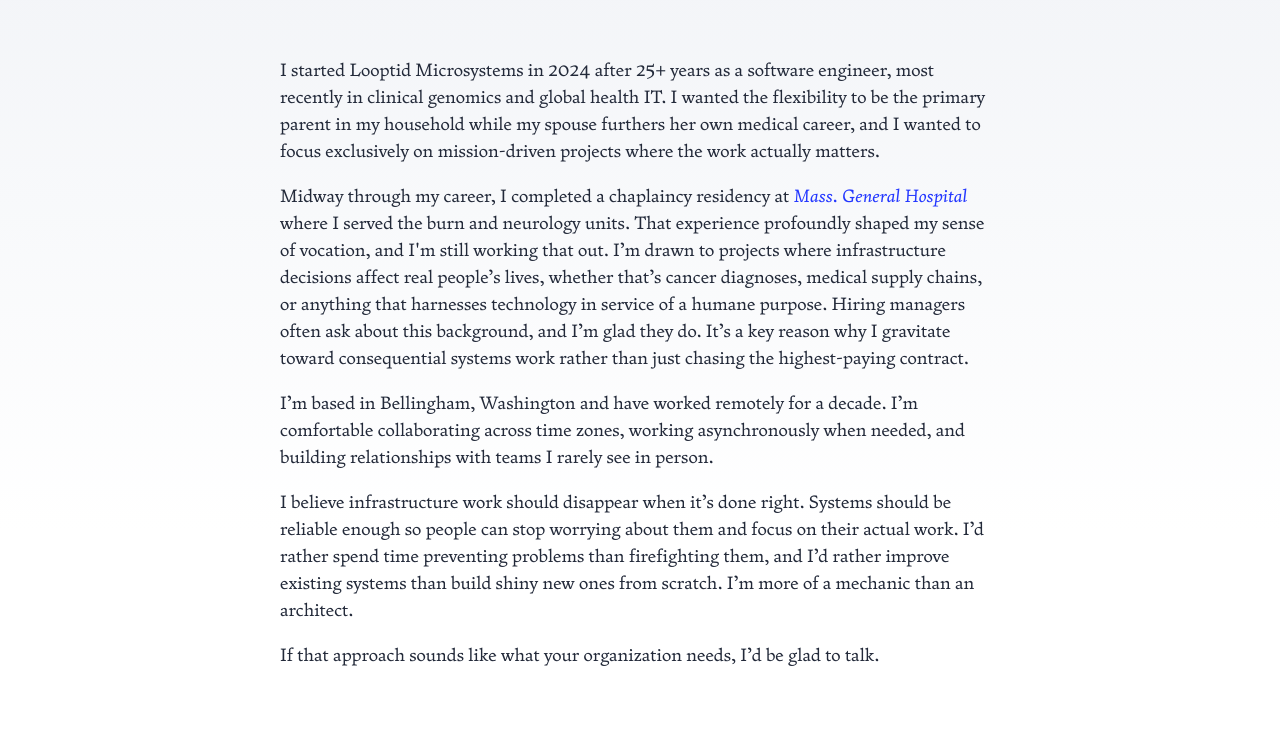
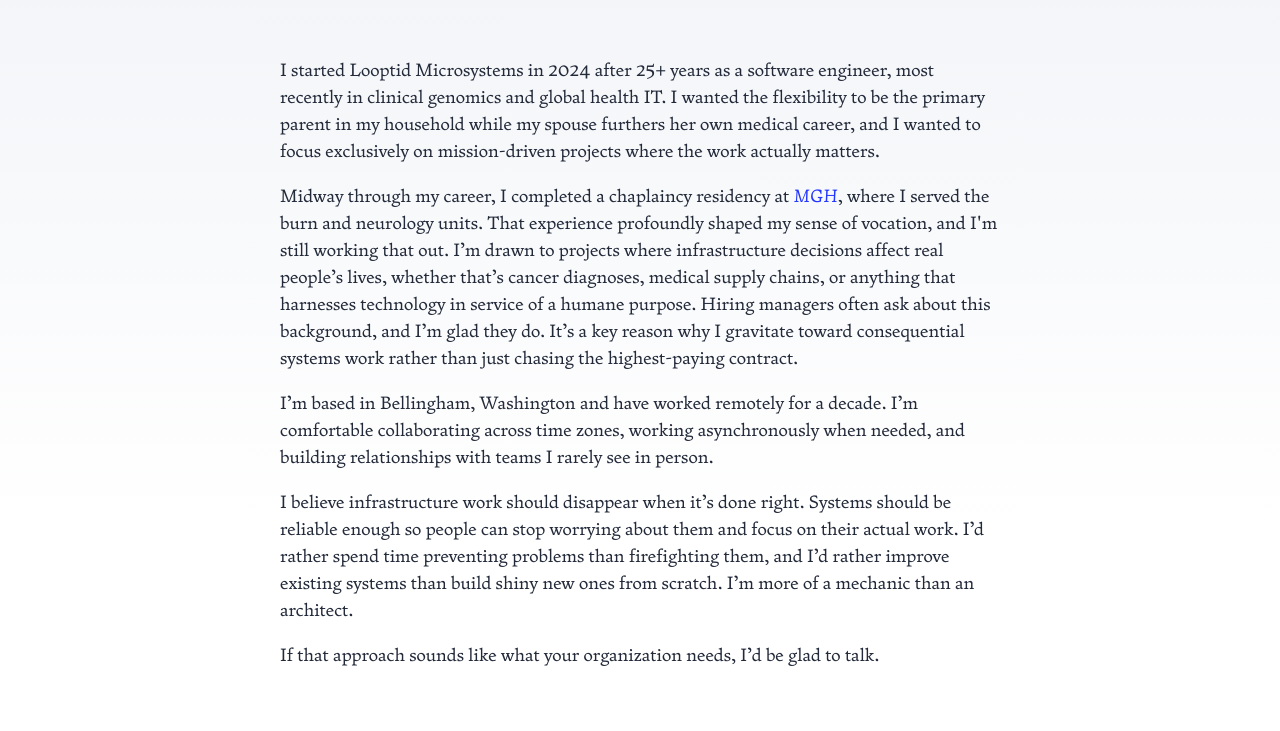
Before and after one commit to mdpearson/looptid-homepage, an Astro site: page /about in a window 1280 px wide. Shown: the part 69-800 px from the top of the page. Built offline with nearby package versions, Linux system fonts and the light colour scheme; Astro itself is replaced by a stand-in of ours.

Commit message:
Shorten MGH reference

```diff
--- a/src/pages/about.mdx
+++ b/src/pages/about.mdx
@@ -9,8 +9,8 @@ flexibility to be the primary parent in my household while my spouse furthers
 her own medical career, and I wanted to focus exclusively on mission-driven
 projects where the work actually matters.
 
-Midway through my career, I completed a chaplaincy residency at [Mass. General
-Hospital](https://www.massgeneral.org/spiritual-care/education) where I served
+Midway through my career, I completed a chaplaincy residency at
+[MGH](https://www.massgeneral.org/spiritual-care/education), where I served
 the burn and neurology units. That experience profoundly shaped my sense of
 vocation, and I'm still working that out. I’m drawn to projects where
 infrastructure decisions affect real people’s lives, whether that’s cancer
```
